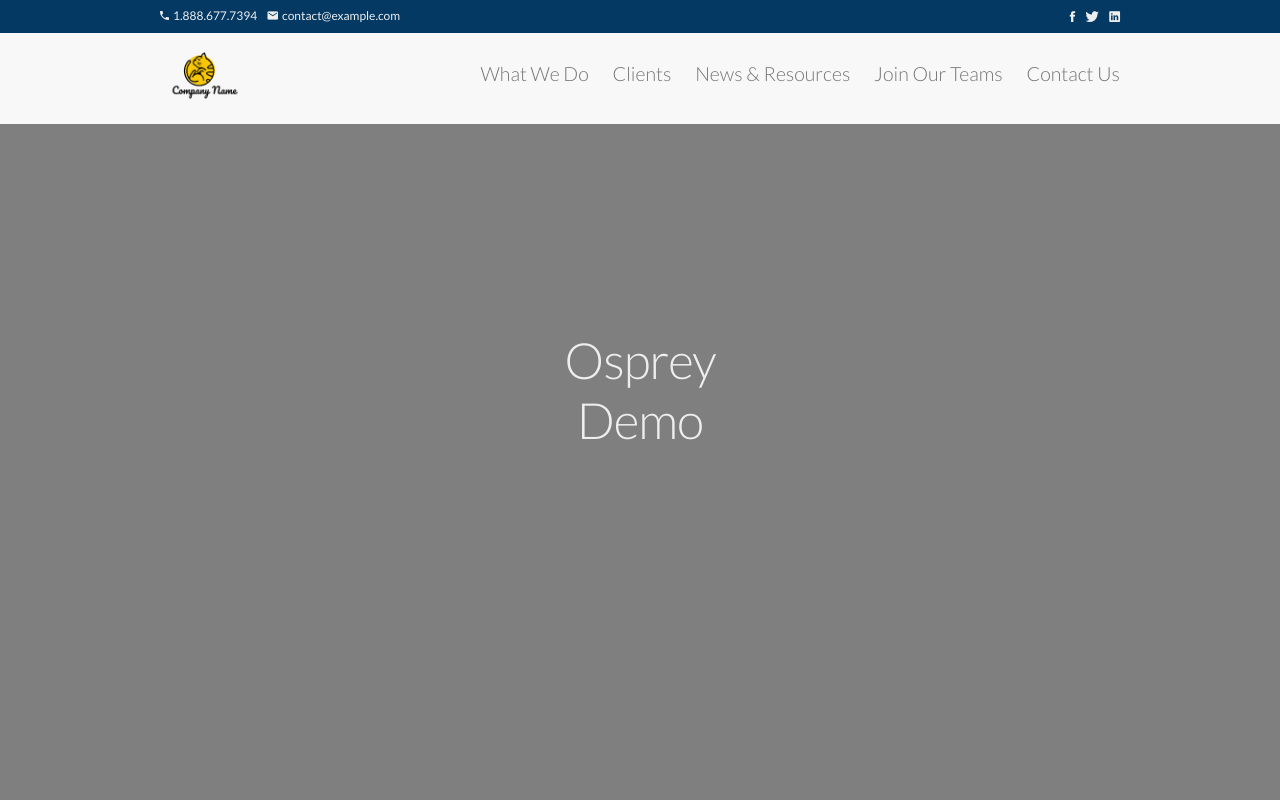
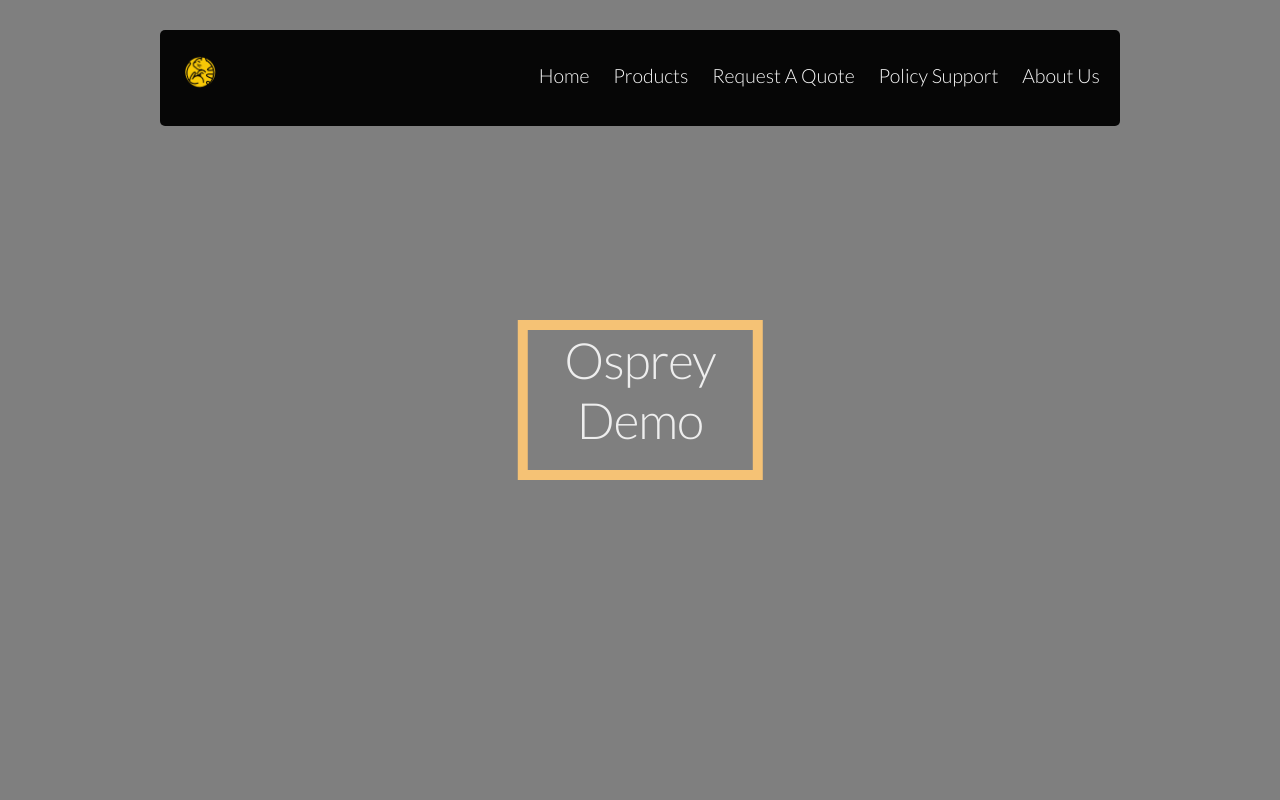
Before and after one commit to ChHeYo/ChHeYo.github.io, a plain HTML site: page osprey/index.html in a window 1280 px wide. Shown: the top 800 px of the page. Drawn offline with nearby package versions, Linux system fonts and the light colour scheme.

Commit message:
demo page

```diff
--- a/osprey/css/style.css
+++ b/osprey/css/style.css
@@ -27,59 +27,6 @@ header {
     box-shadow: 0 1px 1px #eee;
 }
 
-/*----------------------------------------*/
-/*SMALL NAV*/
-/*----------------------------------------*/
-
-.small-nav {
-    background-color: #043964;
-    width: 100%;
-    font-size: 80%;
-    padding-top: 5px;
-    position: fixed;
-    top: 0;
-    left: 0;
-    z-index: 9999;
-}
-
-.small-nav ul {
-    list-style: none;
-    margin: 0;
-    float: left;
-    padding-bottom: 5px;
-}
-
-.small-nav ul li {
-    display: inline-block;
-    padding: 0 4px;
-    margin: 0;
-}
-
-.small-nav ul:first-of-type li:first-child {
-    padding-left: 0;
-}
-
-.small-nav ul:last-of-type li:last-child {
-    padding-right: 0;
-}
-
-.small-nav ul:first-of-type {
-    padding-top: 1px;
-}
-
-.small-nav ul:last-of-type {
-    float: right;
-}
-
-.small-nav .icons {
-    font-size: 120%;
-}
-
-.phone-icon,
-.email-icon {
-    padding-right: 4px;
-}
-
 .btn {
     background: #043964;
     padding: 10px;
@@ -100,16 +47,22 @@ header {
 
 .main-nav {
     text-transform: capitalize;
-    background-color: #fff;
+    background-color: transparent;
     font-size: 130%;
     font-weight: 300;
     color: rgb(117, 117, 117);
     width: 100%;
-    position: fixed;
     z-index: 9998;
-    top: 28;
+    top: 30px;
     left: 0;
     opacity: 0.95;
+    position: absolute;
+}
+
+.nav-container {
+    background: #000;
+    border-radius: 5px;
+    color: #fff;
 }
 
 @media only screen and (max-width:480px){
@@ -139,13 +92,9 @@ header {
 
 .main-nav ul li:hover,
 .main-nav ul li:active {
-    color: rgb(130, 154, 233);
+    color: rgb(245, 194, 117);
     cursor: pointer;
-    border-bottom: 1px solid #043964;
-}
-
-.main-nav ul li:last-child {
-    padding-right: 0;
+    border-bottom: 1px solid #fff;
 }
 
 /*----------------------------------------*/
@@ -153,7 +102,6 @@ header {
 /*----------------------------------------*/
 
 .banner-section {
-    margin-top: 28px;
     background-image: linear-gradient(rgba(0, 0, 0, 0.5), rgba(0, 0, 0, 0.5)), url("../img/meeting.jpg");
     background-size: cover;
     background-position: center;
@@ -162,7 +110,12 @@ header {
     background-attachment: fixed;
 }
 
+.demo-heading {
+    border:10px solid rgb(245, 194, 117);
+}
+
 .banner-text {
+    text-align: center;
     position: absolute;
     top: 50%;
     left: 50%;
--- a/osprey/index.html
+++ b/osprey/index.html
@@ -14,28 +14,15 @@
 
     <header>
         <nav>
-            <div class="small-nav">
-                <div class="container">
-                    <ul>
-                        <li><i class="ion-android-call phone-icon"></i>1.888.677.7394</li>
-                        <li><i class="ion-android-mail email-icon"></i>contact@example.com</li>
-                    </ul>
-                    <ul>
-                        <li><a href="#"><i class="ion-social-facebook icons"></i></a></li>
-                        <li><a href="#"><i class="ion-social-twitter icons"></i></a></li>
-                        <li><a href="#"><i class="ion-social-linkedin icons"></i></a></li>
-                    </ul>
-                </div>
-            </div>
             <div class="main-nav">
-                <div class="container">
+                <div class="container nav-container">
                     <img src="img/logo.png" alt="logo">
                     <ul>
-                        <li>what we do</li>
-                        <li>clients</li>
-                        <li>News & Resources</li>
-                        <li>join our teams</li>
-                        <li>contact us</li>
+                        <li>Home</li>
+                        <li>Products</li>
+                        <li>request a Quote</li>
+                        <li>policy support</li>
+                        <li>about us</li>
                     </ul>
                 </div>
             </div>
@@ -45,7 +32,9 @@
     <section class="banner-section">
         <div class="banner-text">
             <div class="container">
-                <h1>Osprey Demo</h1>
+                <div class="demo-heading">
+                    <h1>Osprey Demo</h1>
+                </div>
             </div>
         </div>
     </section>
```
